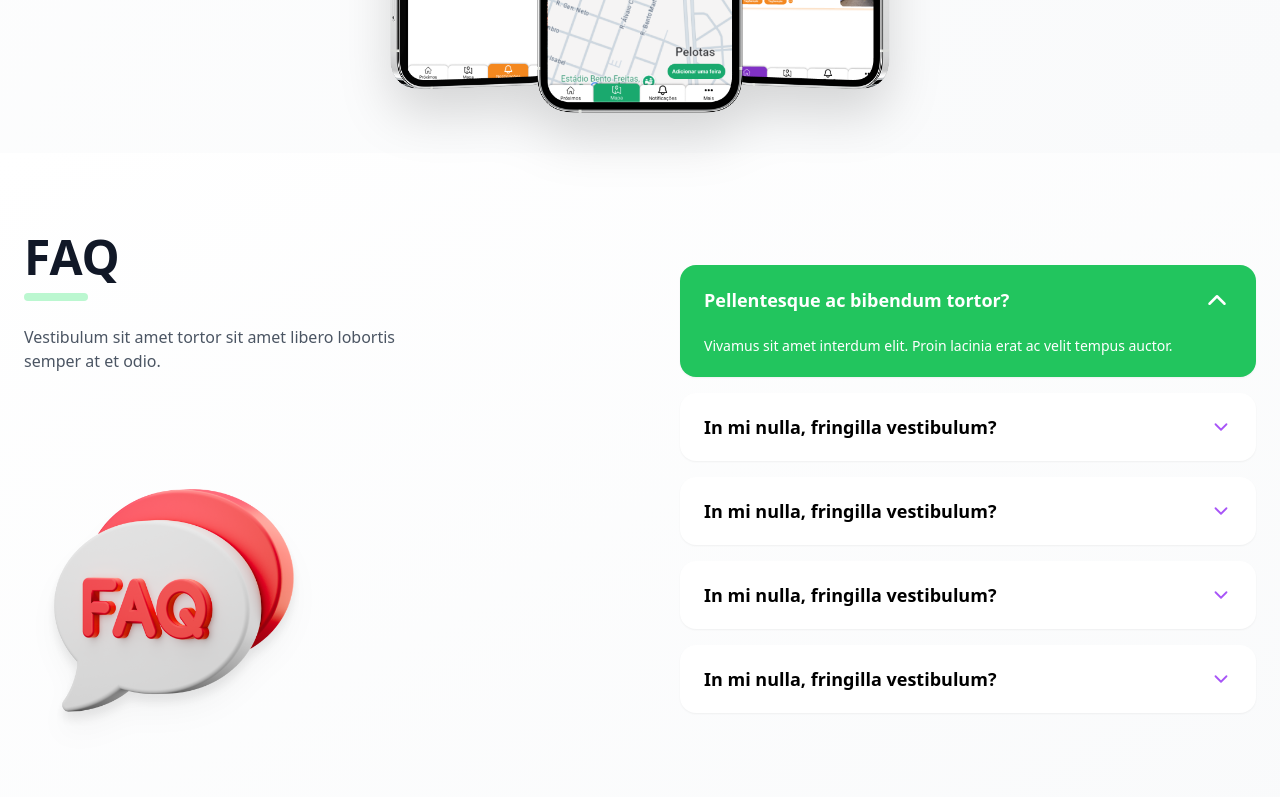
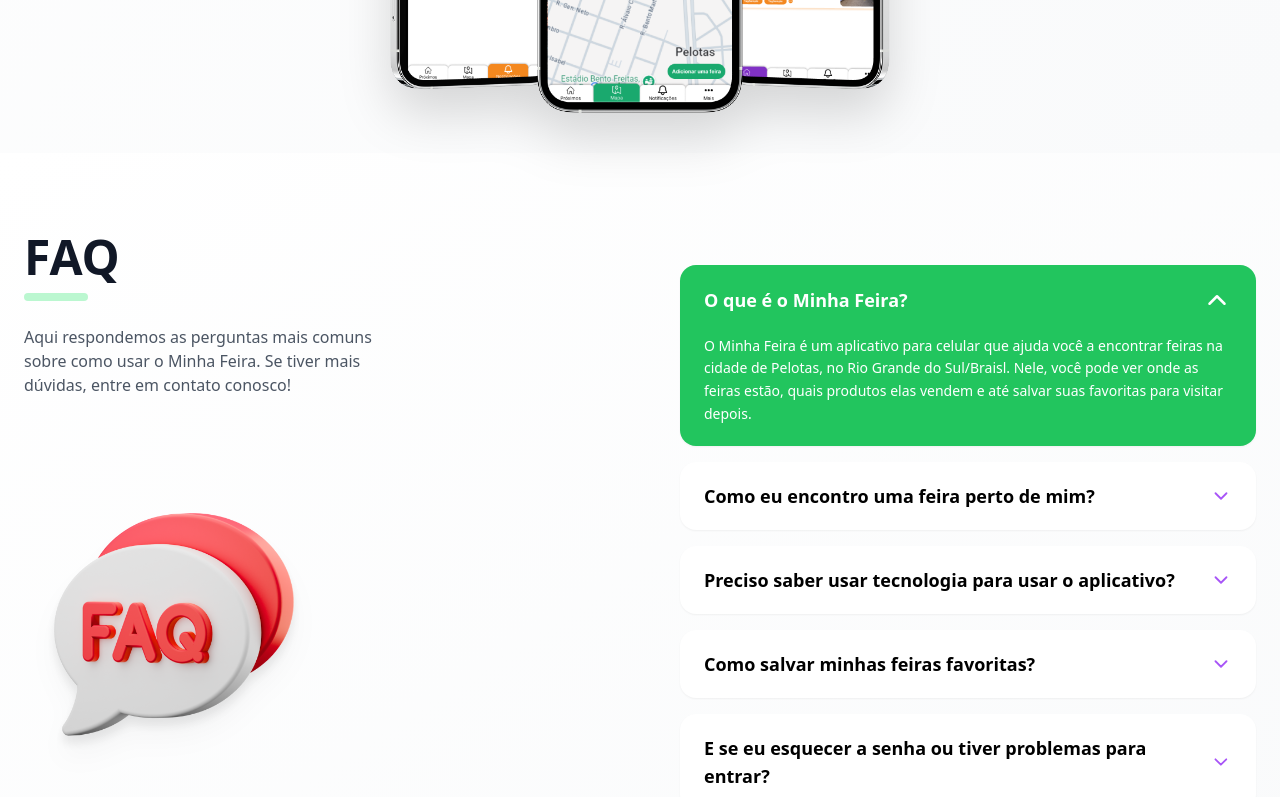
Before and after one commit to FeirasProjeto/Minha-Feira, a Next.js app: page / in a window 1280 px wide. Shown: the part 3148-3945 px from the top of the page. Built offline with nearby package versions, Linux system fonts and the light colour scheme; no server answers.

Commit message:
💄 style: atualiza perguntas e respostas no componente Faq e ajusta cor no título do componente Features

```diff
--- a/components/faq.tsx
+++ b/components/faq.tsx
@@ -7,29 +7,34 @@
 
   const faqs = [
     {
-      question: "Pellentesque ac bibendum tortor?",
+      question: "O que é o Minha Feira?",
       answer:
-        "Vivamus sit amet interdum elit. Proin lacinia erat ac velit tempus auctor.",
+        "O Minha Feira é um aplicativo para celular que ajuda você a encontrar feiras na cidade de Pelotas, no Rio Grande do Sul/Braisl. Nele, você pode ver onde as feiras estão, quais produtos elas vendem e até salvar suas favoritas para visitar depois.",
     },
     {
-      question: "In mi nulla, fringilla vestibulum?",
+      question: "Como eu encontro uma feira perto de mim?",
       answer:
-        "Curabitur vel lorem id libero maximus tincidunt sit amet non odio.",
+        "Ao abrir o aplicativo, toque na aba do mapa. O app mostra todas as feiras próximas à sua localização. Você pode clicar em cada feira para ver endereço, horários e produtos. É preciso permitir que o app acesse sua localização para isso, nas configurações do seu celular.",
     },
     {
-      question: "In mi nulla, fringilla vestibulum?",
+      question: "Preciso saber usar tecnologia para usar o aplicativo?",
       answer:
-        "Curabitur vel lorem id libero maximus tincidunt sit amet non odio.",
+        "Não! O Minha Feira foi feito para ser fácil de usar. Tudo é clicável ou tocável, com instruções claras. Se conseguir tocar na tela do celular, já consegue usar o aplicativo.",
     },
     {
-      question: "In mi nulla, fringilla vestibulum?",
+      question: "Como salvar minhas feiras favoritas?",
       answer:
-        "Curabitur vel lorem id libero maximus tincidunt sit amet non odio.",
+        "Quando encontrar uma feira que goste, toque no ícone de coração ❤️ para favorita-la. Depois, você pode ver todas as suas feiras favoritas na aba 'Favoritas' do aplicativo.",
     },
     {
-      question: "In mi nulla, fringilla vestibulum?",
+      question: "E se eu esquecer a senha ou tiver problemas para entrar?",
       answer:
-        "Curabitur vel lorem id libero maximus tincidunt sit amet non odio.",
+        "Não se preocupe! Na tela de login, existe a opção “Esqueci minha senha”. Toque nela e siga as instruções para criar uma nova senha usando seu e-mail.",
+    },
+        {
+      question: "Preciso pagar para usar o app?",
+      answer:
+        "Não. O uso do aplicativo é gratuito.",
     },
   ];
 
@@ -43,7 +48,7 @@
           <div className="w-16 h-2 bg-green-200 rounded-full mx-left md:mx-0 mb-6"></div>
 
           <p className="text-gray-600 max-w-sm mb-10 mx-left md:mx-0">
-            Vestibulum sit amet tortor sit amet libero lobortis semper at et odio.
+  Aqui respondemos as perguntas mais comuns sobre como usar o Minha Feira. Se tiver mais dúvidas, entre em contato conosco!
           </p>
 
           <div className="flex justify-left md:justify-start">
--- a/components/features.tsx
+++ b/components/features.tsx
@@ -30,7 +30,7 @@
           <h1 className="text-5xl font-extrabold text-gray-900 leading-tight relative">
             Encontre feiras próximas em {" "}
             <span className="relative inline-block">
-              <span className="relative z-10 text-red-700">segundos</span>
+              <span className="relative z-10 text-red-600">segundos</span>
             </span>
           </h1>
 
```
